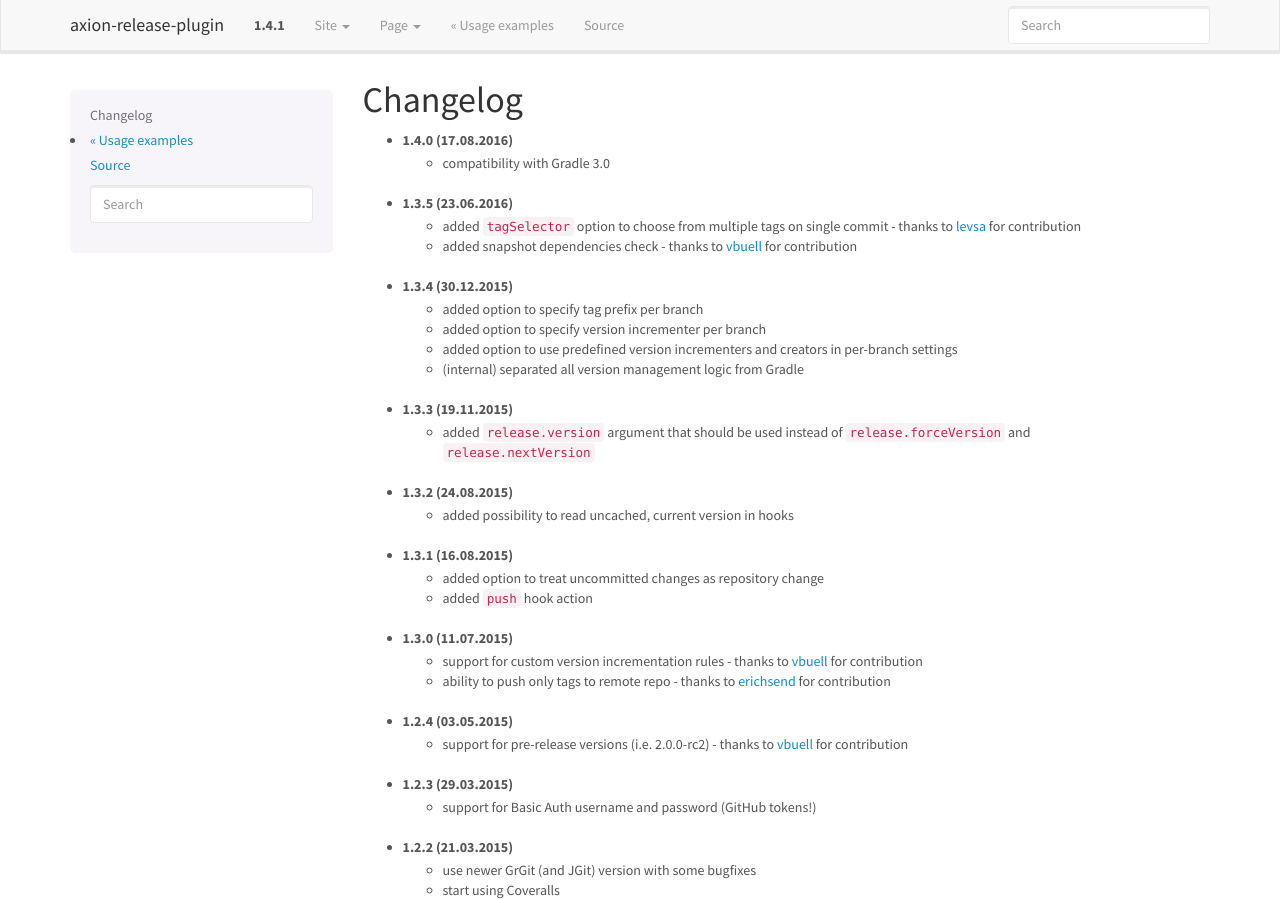
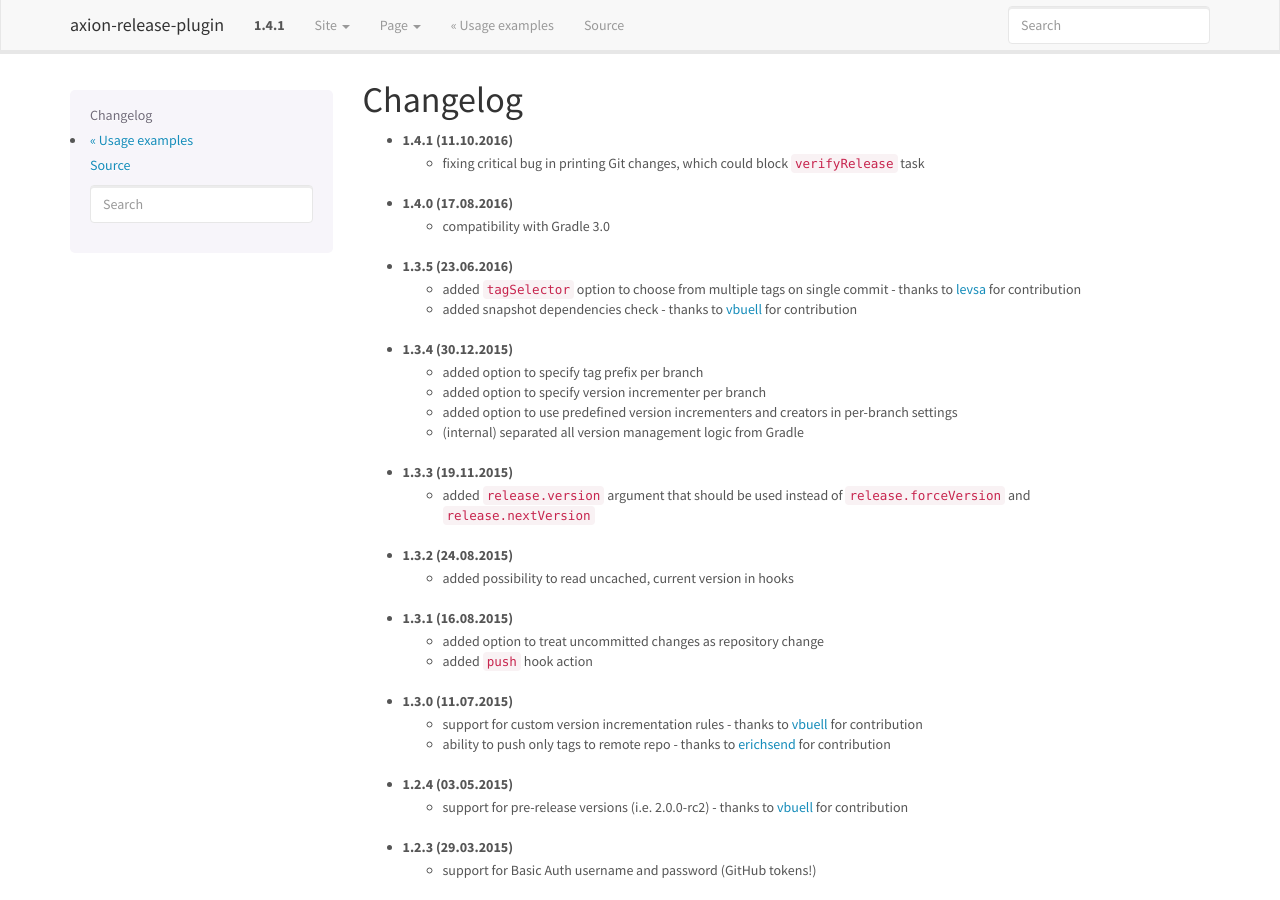
Before and after one commit to allegro/axion-release-plugin, a Sphinx documentation site: the page built from docs/changelog.rst, in a window 1280 px wide and 900 px high. Built offline with Sphinx 7.4.7, drawn with Linux system fonts in a browser that asks for light colours.

Commit message:
update changelog for 1.4.1

```diff
--- a/docs/changelog.rst
+++ b/docs/changelog.rst
@@ -1,6 +1,8 @@
 Changelog
 =========
 
+* **1.4.1** (11.10.2016)
+    * fixing critical bug in printing Git changes, which could block ``verifyRelease`` task
 * **1.4.0** (17.08.2016)
     * compatibility with Gradle 3.0
 * **1.3.5** (23.06.2016)
```
